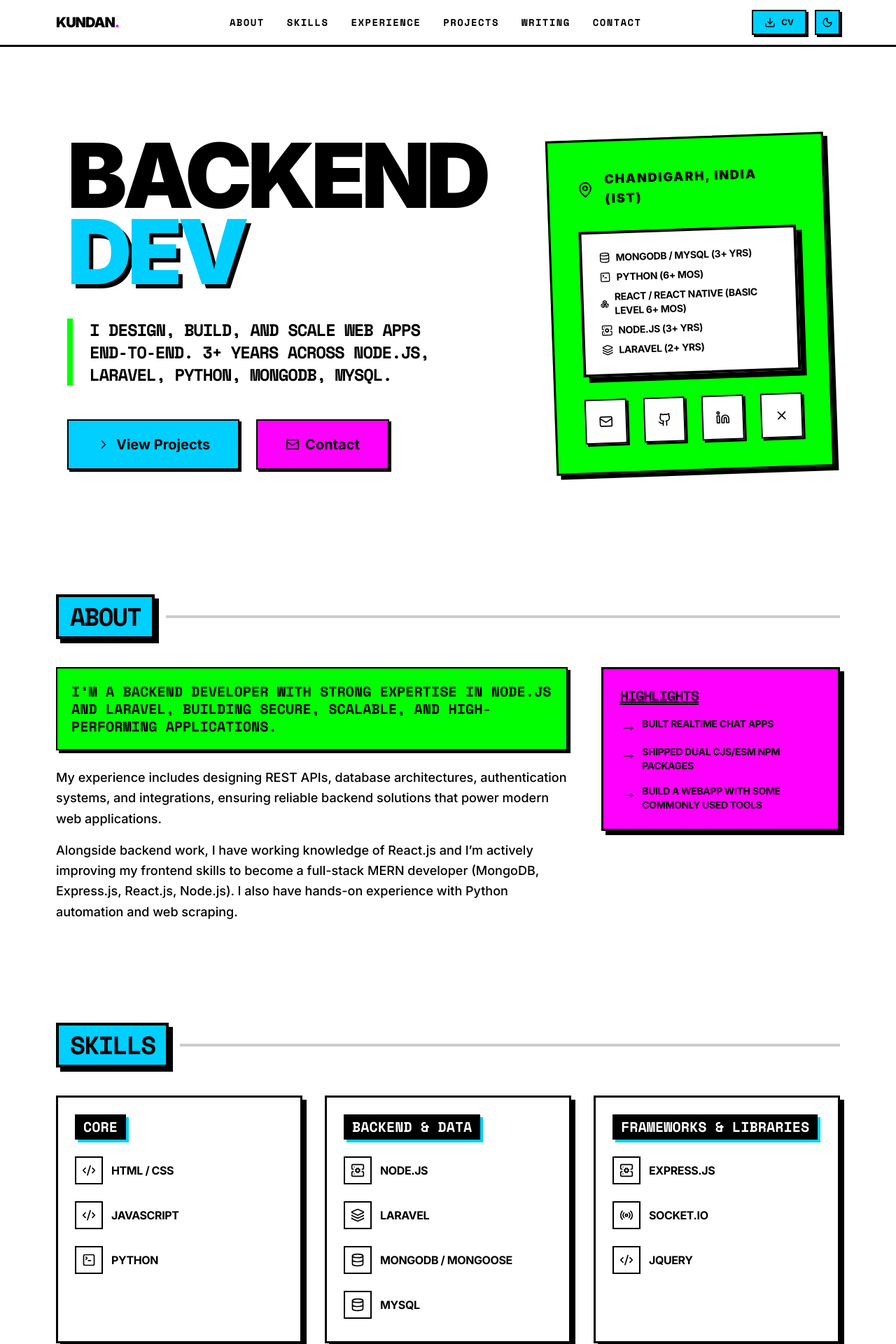
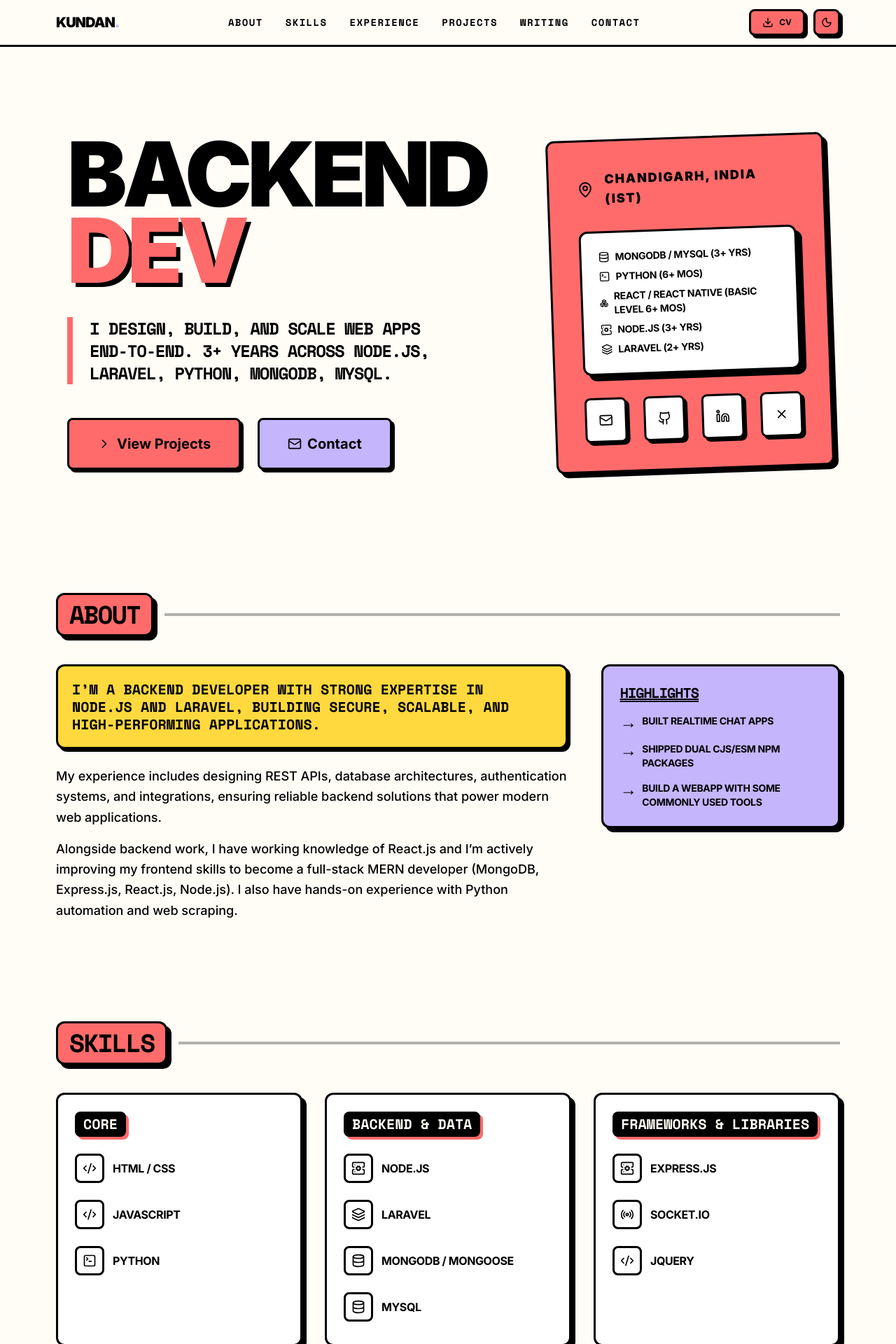
Before and after one commit to kunndnn/portfolio, a React (Vite) app: page / in a window 1280 px wide. Shown: the top 1920 px of the page at 70% size. Built offline with nearby package versions, Linux system fonts and the light colour scheme.

Commit message:
style: neo-brutalism style change

```diff
--- a/src/components/About.jsx
+++ b/src/components/About.jsx
@@ -6,7 +6,7 @@ export default function About() {
     <Section id="about" title="About">
       <div className="grid gap-8 lg:gap-12 lg:grid-cols-3">
         <div className="lg:col-span-2">
-          <p className="text-lg sm:text-xl font-bold leading-tight uppercase font-mono bg-[var(--accent-2)] text-black p-5 border-2 border-black shadow-[4px_4px_0px_0px_var(--border)] mb-6">
+          <p className="text-lg sm:text-xl font-bold leading-tight uppercase font-mono bg-[var(--accent-2)] text-black p-5 border-[3px] border-[var(--border)] rounded-xl shadow-[4px_4px_0px_0px_var(--shadow-color)] mb-6">
             I’m a Backend Developer with strong expertise in Node.js and Laravel, building secure, scalable, and high-performing applications.
           </p>
           <p className="leading-relaxed font-medium text-lg">
--- a/src/components/Contact.jsx
+++ b/src/components/Contact.jsx
@@ -10,7 +10,7 @@ export default function Contact() {
         <Card
           initial={{ rotate: -1 }}
           whileInView={{ rotate: 0 }}
-          className="p-10 bg-[var(--accent-2)]"
+          className="p-10 bg-[var(--accent)]"
         >
           <div className="mb-8 text-3xl font-black uppercase font-mono tracking-tighter decoration-double underline">
             Let's build something!
@@ -29,7 +29,7 @@ export default function Contact() {
             ))}
           </div>
           <div className="mt-10 border-t-4 border-[var(--border)] pt-6 font-bold text-xl uppercase font-mono">
-            Direct Email: <span className="text-[var(--accent-3)] break-all">{DATA.email}</span>
+            Direct Email: <span className="text-[var(--accent-2)] break-all font-black">{DATA.email}</span>
           </div>
         </Card>
       </div>
--- a/src/components/Experience.jsx
+++ b/src/components/Experience.jsx
@@ -19,7 +19,7 @@ export default function Experience() {
                 <h3 className="text-2xl font-black uppercase font-mono tracking-tighter leading-tight group-hover:text-[var(--accent-3)] transition-colors">
                   {exp.role}
                 </h3>
-                <p className="font-bold bg-black text-white px-3 py-1 inline-block uppercase tracking-widest text-sm">
+                <p className="font-bold bg-[var(--text)] text-[var(--bg)] px-3 py-1 inline-block uppercase tracking-widest text-sm rounded-lg">
                   {exp.company}
                 </p>
               </div>
@@ -30,7 +30,7 @@ export default function Experience() {
             <ul className="grid gap-4">
               {exp.bullets.map((b, idx) => (
                 <li key={idx} className="flex gap-3 text-lg font-medium leading-snug">
-                  <span className="text-[var(--accent-2)] font-black text-2xl flex-shrink-0 mt-[-2px]">»</span>
+                  <span className="text-[var(--accent)] font-black text-2xl flex-shrink-0 mt-[-2px]">»</span>
                   <span>{b}</span>
                 </li>
               ))}
--- a/src/components/Hero.jsx
+++ b/src/components/Hero.jsx
@@ -46,7 +46,7 @@ export default function Hero() {
               className="text-5xl font-black tracking-tighter sm:text-7xl md:text-8xl lg:text-9xl uppercase leading-none sm:leading-[0.85]"
             >
               {DATA.title.split(' ').map((word, i) => (
-                <span key={i} className={i % 2 === 0 ? "block" : "block text-[var(--accent)] drop-shadow-[4px_4px_0px_var(--border)] sm:drop-shadow-[6px_6px_0px_var(--border)]"}>
+                <span key={i} className={i % 2 === 0 ? "block" : "block text-[var(--accent)] drop-shadow-[4px_4px_0px_var(--shadow-color)] sm:drop-shadow-[6px_6px_0px_var(--shadow-color)]"}>
                   {word}
                 </span>
               ))}
@@ -55,7 +55,7 @@ export default function Hero() {
               initial={{ opacity: 0, y: 20 }}
               animate={{ opacity: 1, y: 0 }}
               transition={{ duration: 0.6, delay: 0.2 }}
-              className="mt-6 sm:mt-10 text-xl sm:text-2xl font-black font-mono border-l-8 border-[var(--accent-2)] pl-6 uppercase tracking-tighter max-w-2xl"
+              className="mt-6 sm:mt-10 text-xl sm:text-2xl font-black font-mono border-l-8 border-[var(--accent)] pl-6 uppercase tracking-tighter max-w-2xl"
             >
               {DATA.tagline}
             </motion.p>
@@ -78,7 +78,7 @@ export default function Hero() {
               animate={{ rotate: -2, scale: 1, opacity: 1 }}
               transition={{ delay: 0.4 }}
               whileHover={{ rotate: 0, scale: 1.05 }}
-              className="p-6 md:p-10 bg-[var(--accent-2)]"
+              className="p-6 md:p-10 bg-[var(--accent)]"
               textColor="#000000"
             >
               <div className="mb-8 flex items-center gap-4 font-black uppercase tracking-widest text-lg">
@@ -86,7 +86,7 @@ export default function Hero() {
                 <span>{DATA.location}</span>
               </div>
 
-              <div className="bg-[var(--surface)] border-4 border-black p-6 mb-8 shadow-[8px_8px_0px_0px_var(--shadow-color)] text-[var(--text)]">
+              <div className="bg-[var(--surface)] border-[3px] border-[var(--border)] rounded-xl p-6 mb-8 shadow-[8px_8px_0px_0px_var(--shadow-color)] text-[var(--text)]">
                 {showSkills()}
               </div>
 
--- a/src/components/Projects.jsx
+++ b/src/components/Projects.jsx
@@ -16,7 +16,7 @@ export default function Projects() {
             className="p-6 flex flex-col justify-between bg-[var(--surface)]"
           >
             <div>
-              <h3 className="text-2xl font-black uppercase font-mono tracking-tighter bg-[var(--accent-2)] border-2 border-[var(--border)] px-3 py-1 inline-block mb-4 shadow-[4px_4px_0px_0px_var(--border)]">
+              <h3 className="text-2xl font-black uppercase font-mono tracking-tighter bg-[var(--accent-2)] border-[3px] border-[var(--border)] px-3 py-1 inline-block mb-4 rounded-xl shadow-[4px_4px_0px_0px_var(--shadow-color)]">
                 {p.name}
               </h3>
               <p className="mt-2 text-lg font-medium leading-tight">{p.description}</p>
--- a/src/components/Skills.jsx
+++ b/src/components/Skills.jsx
@@ -18,7 +18,7 @@ export default function Skills() {
             className="p-6"
             style={{ transform: `rotate(${i % 2 === 0 ? -1 : 1}deg)` }}
           >
-            <h3 className="mb-6 text-xl font-black uppercase font-mono bg-black text-white px-3 py-1 inline-block shadow-[4px_4px_0px_0px_var(--accent)]">
+            <h3 className="mb-6 text-xl font-black uppercase font-mono bg-[var(--text)] text-[var(--bg)] px-3 py-1 inline-block rounded-lg shadow-[4px_4px_0px_0px_var(--accent)]">
               {group.group}
             </h3>
             <ul className="space-y-6">
@@ -26,19 +26,19 @@ export default function Skills() {
                 <li key={s.name} className="group">
                   <div className="mb-2 flex items-center justify-between">
                     <div className="flex items-center gap-3">
-                      <div className="p-2 border-2 border-[var(--border)] bg-[var(--surface)] text-[var(--text)] group-hover:bg-[var(--accent-2)] group-hover:text-black transition-colors">
+                      <div className="p-2 border-[3px] border-[var(--border)] rounded-lg bg-[var(--surface)] text-[var(--text)] group-hover:bg-[var(--accent)] group-hover:text-black transition-colors">
                         <s.icon className="h-5 w-5" />
                       </div>
                       <span className="font-bold uppercase tracking-tight">{s.name}</span>
                     </div>
                   </div>
                   {s.level && (
-                    <div className="border-2 border-[var(--border)] h-4 bg-[var(--surface)] shadow-[2px_2px_0px_0px_var(--shadow-color)] overflow-hidden">
+                    <div className="border-[3px] border-[var(--border)] h-4 rounded-lg bg-[var(--surface)] shadow-[2px_2px_0px_0px_var(--shadow-color)] overflow-hidden">
                       <motion.div
                         initial={{ width: 0 }}
                         whileInView={{ width: `${clamp01(s.level)}%` }}
                         transition={{ duration: 1, ease: "easeOut" }}
-                        className="h-full bg-[var(--accent-2)] border-r-2 border-[var(--border)]"
+                        className="h-full bg-[var(--accent)] border-r-[3px] border-[var(--border)] rounded-lg"
                       />
                     </div>
                   )}
--- a/src/components/Writing.jsx
+++ b/src/components/Writing.jsx
@@ -16,7 +16,7 @@ export default function Writing() {
             className="p-8 cursor-pointer bg-[var(--surface)] group flex flex-col items-center text-center"
             onClick={() => handleClick(post.href)}
           >
-            <div className="brutalist-badge bg-[var(--accent-3)] mb-4 text-xs font-mono">
+            <div className="brutalist-badge bg-[var(--accent)] mb-4 text-xs font-mono">
               {post.date}
             </div>
             <h3 className="text-xl font-black uppercase font-mono tracking-tighter group-hover:underline decoration-4">
--- a/src/components/common/Section.jsx
+++ b/src/components/common/Section.jsx
@@ -2,10 +2,10 @@ export default function Section({ id, title, children, className = "" }) {
   return (
     <section id={id} className={`scroll-mt-24 py-12 ${className}`}>
       <div className="mb-10 flex items-center gap-4">
-        <h2 className="text-2xl sm:text-4xl font-black uppercase tracking-tighter font-mono bg-[var(--accent)] border-4 border-[var(--border)] px-4 py-2 shadow-[6px_6px_0px_0px_var(--shadow-color)]">
+        <h2 className="text-2xl sm:text-4xl font-black uppercase tracking-tighter font-mono bg-[var(--accent)] border-[3px] border-[var(--border)] rounded-xl px-4 py-2 shadow-[6px_6px_0px_0px_var(--shadow-color)]">
           {title}
         </h2>
-        <div className="h-1 flex-1 bg-[var(--border)] opacity-20"></div>
+        <div className="h-1 flex-1 bg-[var(--border)] opacity-30"></div>
       </div>
       {children}
     </section>
--- a/src/index.css
+++ b/src/index.css
@@ -9,12 +9,12 @@
 }
 
 :root {
-  --bg: #ffffff;
-  --surface: #ffffff;
+  --bg: #FFFDF5;
+  --surface: #FFFFFF;
   --text: #000000;
-  --accent: #00CFFF;
-  --accent-2: #00FF00;
-  --accent-3: #FF00FF;
+  --accent: #FF6B6B;
+  --accent-2: #FFD93D;
+  --accent-3: #C4B5FD;
   --border: #000000;
   --shadow-color: #000000;
   --border-width: 3px;
@@ -22,14 +22,14 @@
 }
 
 .dark {
-  --bg: #000000;
-  --surface: #111111;
-  --text: #ffffff;
-  --accent: #00CFFF;
-  --accent-2: #00FF00;
-  --accent-3: #FF00FF;
-  --border: #ffffff;
-  --shadow-color: #ffffff;
+  --bg: #1A1A2E;
+  --surface: #232342;
+  --text: #FFFFFF;
+  --accent: #FF6B6B;
+  --accent-2: #FFD93D;
+  --accent-3: #C4B5FD;
+  --border: #FFFFFF;
+  --shadow-color: #FFFFFF;
 }
 
 @layer base {
@@ -45,6 +45,7 @@
     background-color: var(--surface);
     color: var(--text);
     border: var(--border-width) solid var(--border);
+    border-radius: 0.75rem;
     box-shadow: var(--shadow-offset) var(--shadow-offset) 0px 0px var(--shadow-color);
     transition: all 0.2s ease-in-out;
   }
@@ -57,8 +58,9 @@
   .brutalist-button {
     background-color: var(--accent);
     color: #000000;
-    border: 2px solid var(--border);
-    box-shadow: 3px 3px 0px 0px var(--shadow-color);
+    border: 3px solid var(--border);
+    border-radius: 0.5rem;
+    box-shadow: 4px 4px 0px 0px var(--shadow-color);
     font-weight: 700;
     padding: 0.5rem 1rem;
     display: inline-flex;
@@ -76,7 +78,6 @@
     color: var(--text);
   }
 
-  /* Specific override for accent buttons to keep black text for contrast */
   .brutalist-button[class*="bg-[var(--accent)"],
   .brutalist-button[class*="bg-[var(--accent-2)"],
   .brutalist-button[class*="bg-[var(--accent-3)"] {
@@ -84,17 +85,20 @@
   }
 
   .brutalist-button:hover {
-    transform: translate(-1px, -1px);
-    box-shadow: 4px 4px 0px 0px var(--shadow-color);
+    transform: translate(-2px, -2px);
+    box-shadow: 6px 6px 0px 0px var(--shadow-color);
   }
 
   .brutalist-button:active {
-    transform: translate(2px, 2px);
+    transform: translate(4px, 4px);
     box-shadow: 0px 0px 0px 0px var(--shadow-color);
   }
 
   .brutalist-badge {
-    @apply border-2 border-black px-2 py-1 text-xs font-black uppercase text-black;
+    @apply px-2 py-1 text-xs font-black uppercase;
+    border: 2px solid var(--border);
+    color: var(--text);
+    border-radius: 0.375rem;
     background-color: var(--accent-2);
     box-shadow: 2px 2px 0px 0px var(--shadow-color);
   }
```
Also changed, not shown: src/components/Footer.jsx (+4 -4 lines).
